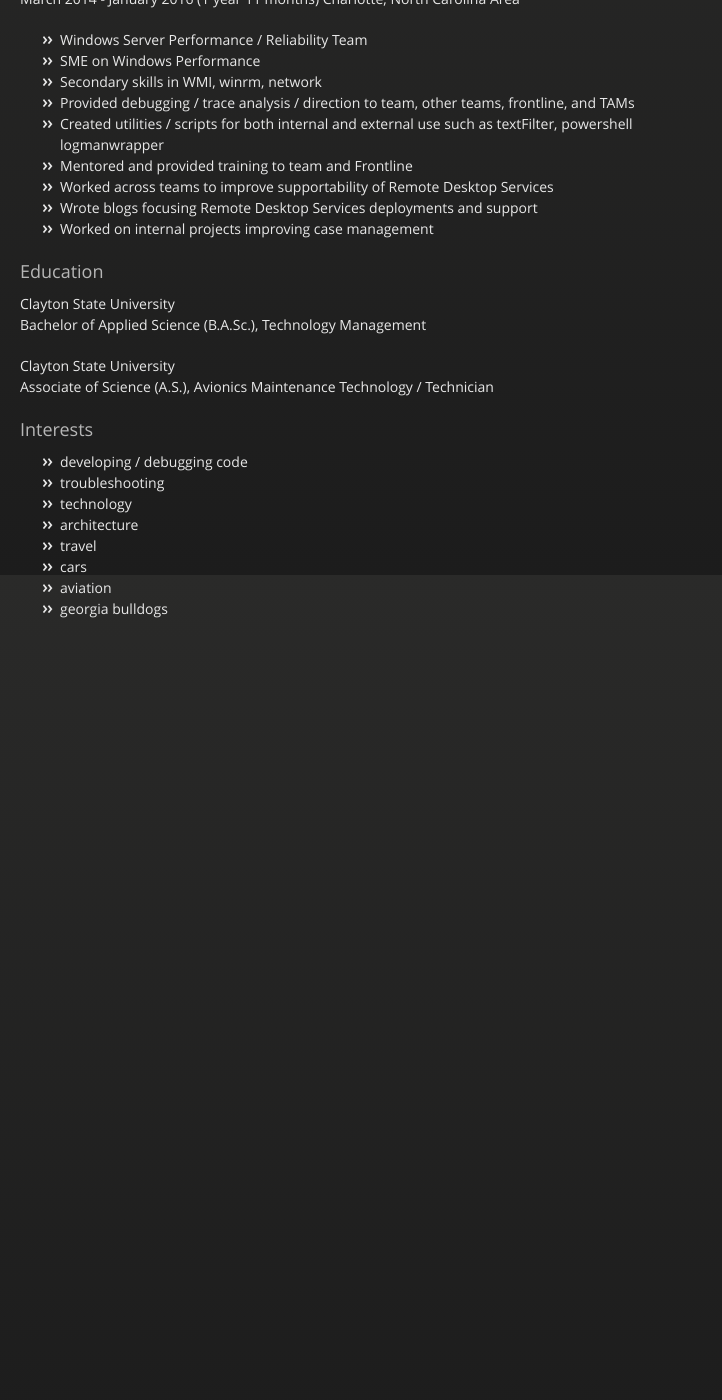
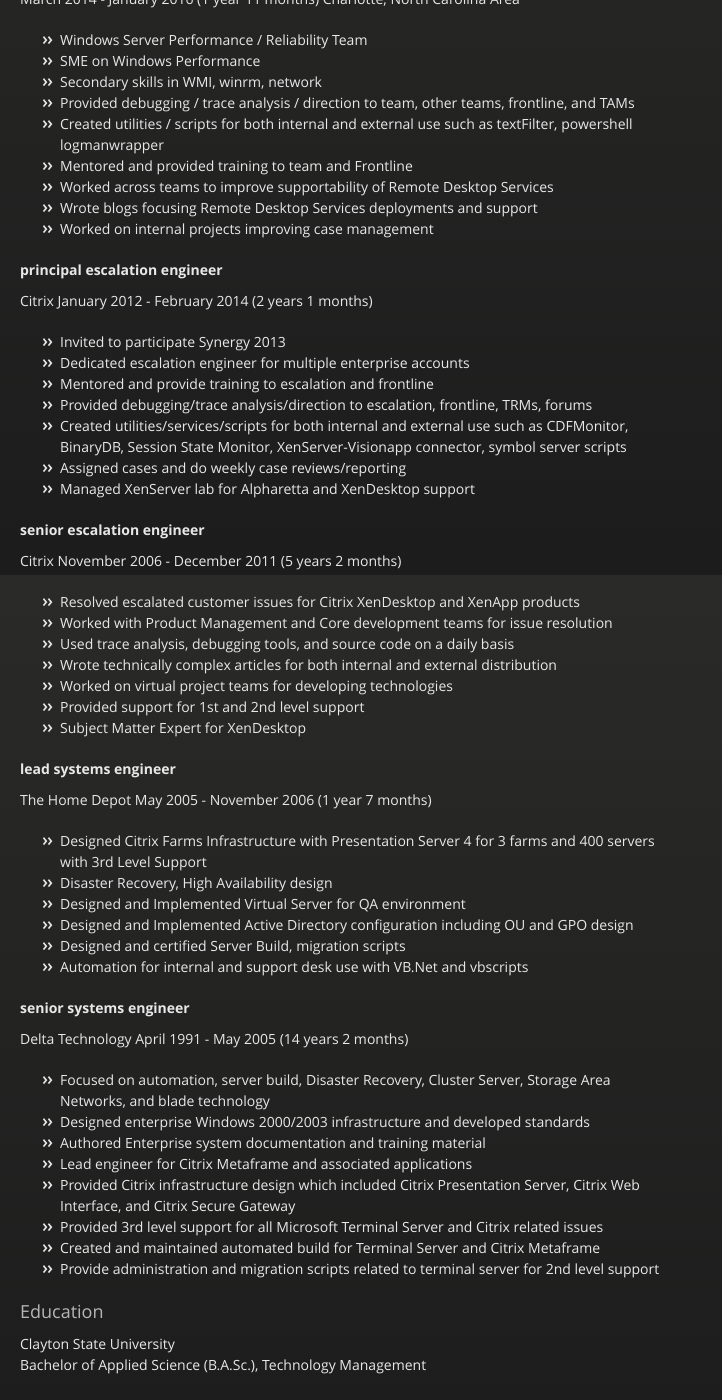
Before and after one commit to jagilber/jagilber.github.io, a Jekyll site: the page built from index.md, in a window 1280 px wide and 1400 px high, scrolled down 3025 px. Shown: the whole window, without its empty margins (0-722 px from the left). Built offline with Jekyll 4.4.1, drawn with Linux system fonts in a browser that asks for light colours; the repository's description, which GitHub fills in, is left out; before the commit the page ends 3664 px from its top, so only the background shows below that.

Commit message:
add earlier jobs

```diff
--- a/index.md
+++ b/index.md
@@ -144,6 +144,54 @@ March 2014 - January 2016 (1 year 11 months) Charlotte, North Carolina Area
 * Wrote blogs focusing Remote Desktop Services deployments and support
 * Worked on internal projects improving case management
 
+#### **principal escalation engineer**
+
+Citrix
+January 2012 - February 2014 (2 years 1 months)
+* Invited to participate Synergy 2013
+* Dedicated escalation engineer for multiple enterprise accounts
+* Mentored and provide training to escalation and frontline
+* Provided debugging/trace analysis/direction to escalation, frontline, TRMs, forums
+* Created utilities/services/scripts for both internal and external use such as CDFMonitor, BinaryDB, Session State Monitor, XenServer-Visionapp connector, symbol server scripts
+* Assigned cases and do weekly case reviews/reporting
+* Managed XenServer lab for Alpharetta and XenDesktop support
+
+#### **senior escalation engineer**
+
+Citrix
+November 2006 - December 2011 (5 years 2 months)
+* Resolved escalated customer issues for Citrix XenDesktop and XenApp products
+* Worked with Product Management and Core development teams for issue resolution
+* Used trace analysis, debugging tools, and source code on a daily basis
+* Wrote technically complex articles for both internal and external distribution
+* Worked on virtual project teams for developing technologies
+* Provided support for 1st and 2nd level support
+* Subject Matter Expert for XenDesktop
+
+#### **lead systems engineer**
+
+The Home Depot
+May 2005 - November 2006 (1 year 7 months)
+* Designed Citrix Farms Infrastructure with Presentation Server 4 for 3 farms and 400 servers with 3rd Level Support
+* Disaster Recovery, High Availability design
+* Designed and Implemented Virtual Server for QA environment
+* Designed and Implemented Active Directory configuration including OU and GPO design
+* Designed and certified Server Build, migration scripts
+* Automation for internal and support desk use with VB.Net and vbscripts
+
+#### **senior systems engineer**
+
+Delta Technology
+April 1991 - May 2005 (14 years 2 months)
+* Focused on automation, server build, Disaster Recovery, Cluster Server, Storage Area Networks, and blade technology
+* Designed enterprise Windows 2000/2003 infrastructure and developed standards
+* Authored Enterprise system documentation and training material
+* Lead engineer for Citrix Metaframe and associated applications
+* Provided Citrix infrastructure design which included Citrix Presentation Server, Citrix Web Interface, and Citrix Secure Gateway
+* Provided 3rd level support for all Microsoft Terminal Server and Citrix related issues
+* Created and maintained automated build for Terminal Server and Citrix Metaframe
+* Provide administration and migration scripts related to terminal server for 2nd level support
+
 ### Education
 
 Clayton State University
```
